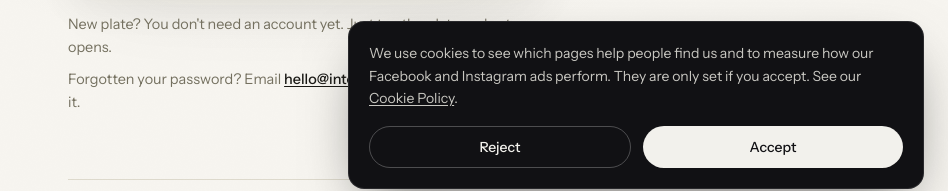
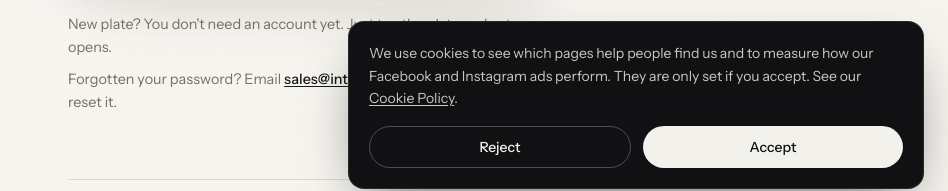
Before and after one commit to jlindl/INTEGRATENEW, a Next.js app: page /tap/login in a window 1280 px wide. Shown: the part 587-778 px from the top of the page, without its empty margins (332-1280 px from the left). Built offline with nearby package versions, Linux system fonts and the light colour scheme; no server answers.

Commit message:
Tap login: password reset email is sales@integrate-tech.co.uk
Co-Authored-By: Claude Opus 5.5 <noreply@anthropic.com>
Claude-Session: https://claude.ai/code/session_01AUvJEX6rbn3XVuWMa8QiwN

```diff
--- a/app/tap/login/page.tsx
+++ b/app/tap/login/page.tsx
@@ -18,8 +18,8 @@ export default async function LoginPage({ searchParams }: { searchParams: Promis
         </p>
         <p>
           Forgotten your password? Email{" "}
-          <a className="font-medium text-ink underline underline-offset-2" href="mailto:hello@integrate.agency?subject=Tap%20password%20reset">
-            hello@integrate.agency
+          <a className="font-medium text-ink underline underline-offset-2" href="mailto:sales@integrate-tech.co.uk?subject=Tap%20password%20reset">
+            sales@integrate-tech.co.uk
           </a>{" "}
           and we&apos;ll reset it.
         </p>
```
